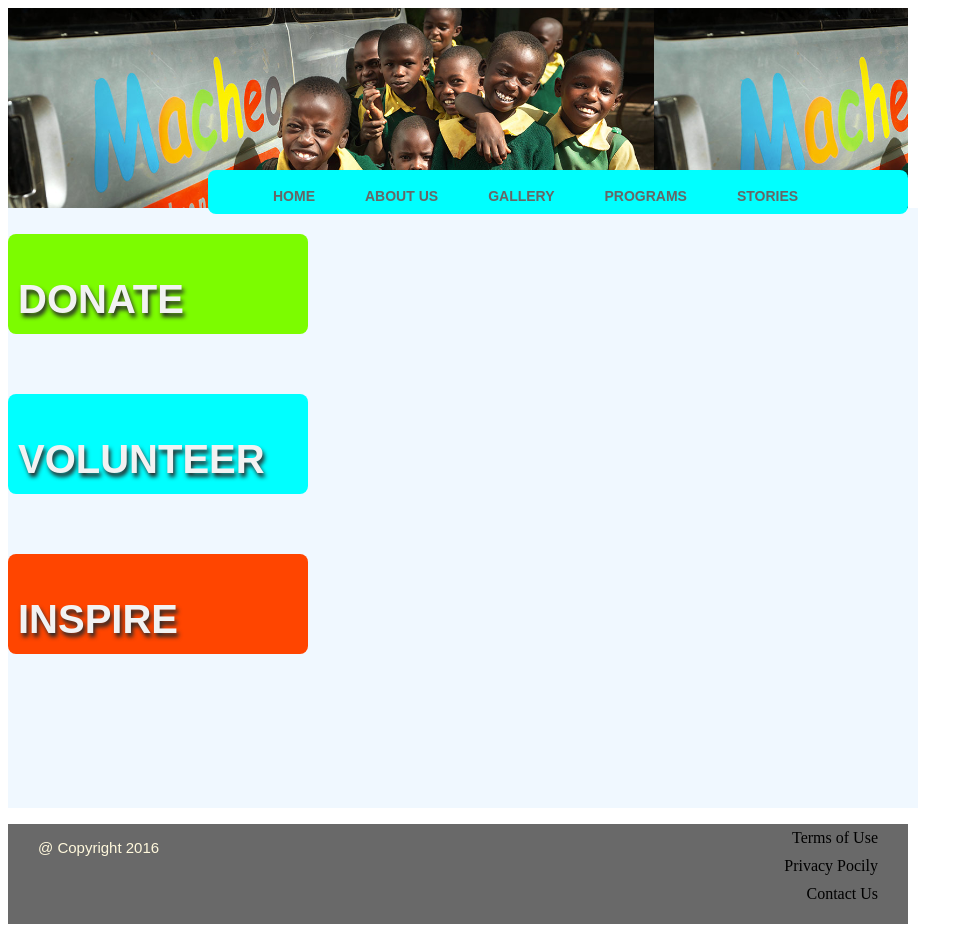
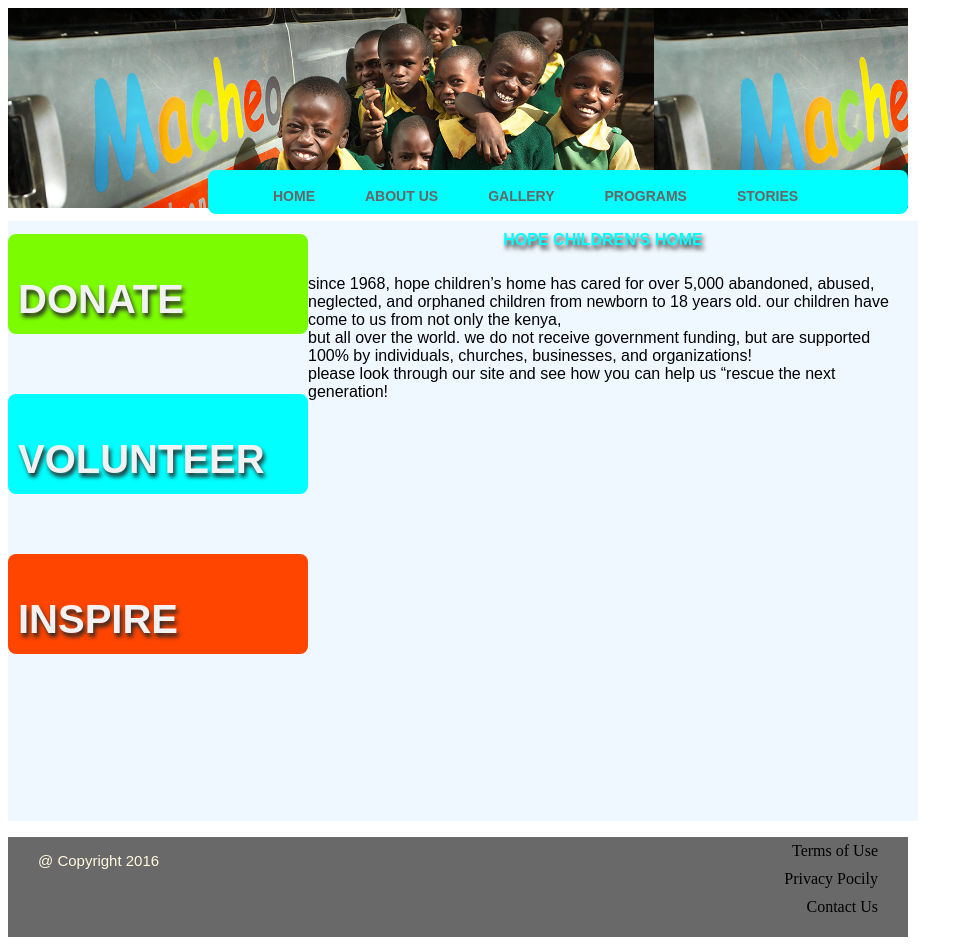
Before and after one commit to BethMwangi/watotokumichildrenshome, a plain HTML site: page index.html in a window 1280 px wide. Shown: the whole page, without its empty margins (0-973 px from the left). Drawn offline with Linux system fonts and the light colour scheme.

Commit message:
Adding a heading and info in the Home page

```diff
--- a/index.html
+++ b/index.html
@@ -1,11 +1,13 @@
 <!DOCTYPE html>
 <html>
+
 <head>
     <title> </title>
     <meta charset="utf-8">
     <meta http-equiv="X-UA-Compatible" content="IE=edge">
     <link rel="stylesheet" href="main.css">
 </head>
+
 <body>
     <div id="container">
         <div id="header">
@@ -37,6 +39,13 @@
 
 
         <div id="sidebar">
+            <h2 class="home-name"> Hope Children's Home
+        </h2>
+            <p class=content-home> Since 1968, Hope Children’s Home has cared for over 5,000 abandoned, abused, neglected, and orphaned children from newborn to 18 years old. Our children have come to us from not only the Kenya,
+                <br> but all over the world. We do not receive government funding, but are supported 100% by individuals, churches, businesses, and organizations!
+                <br> Please look through our site and see how you can help us “Rescue the Next Generation!
+
+            </p>
 
 
         </div>
```
Lines whose indentation alone changed are shown as unchanged.
